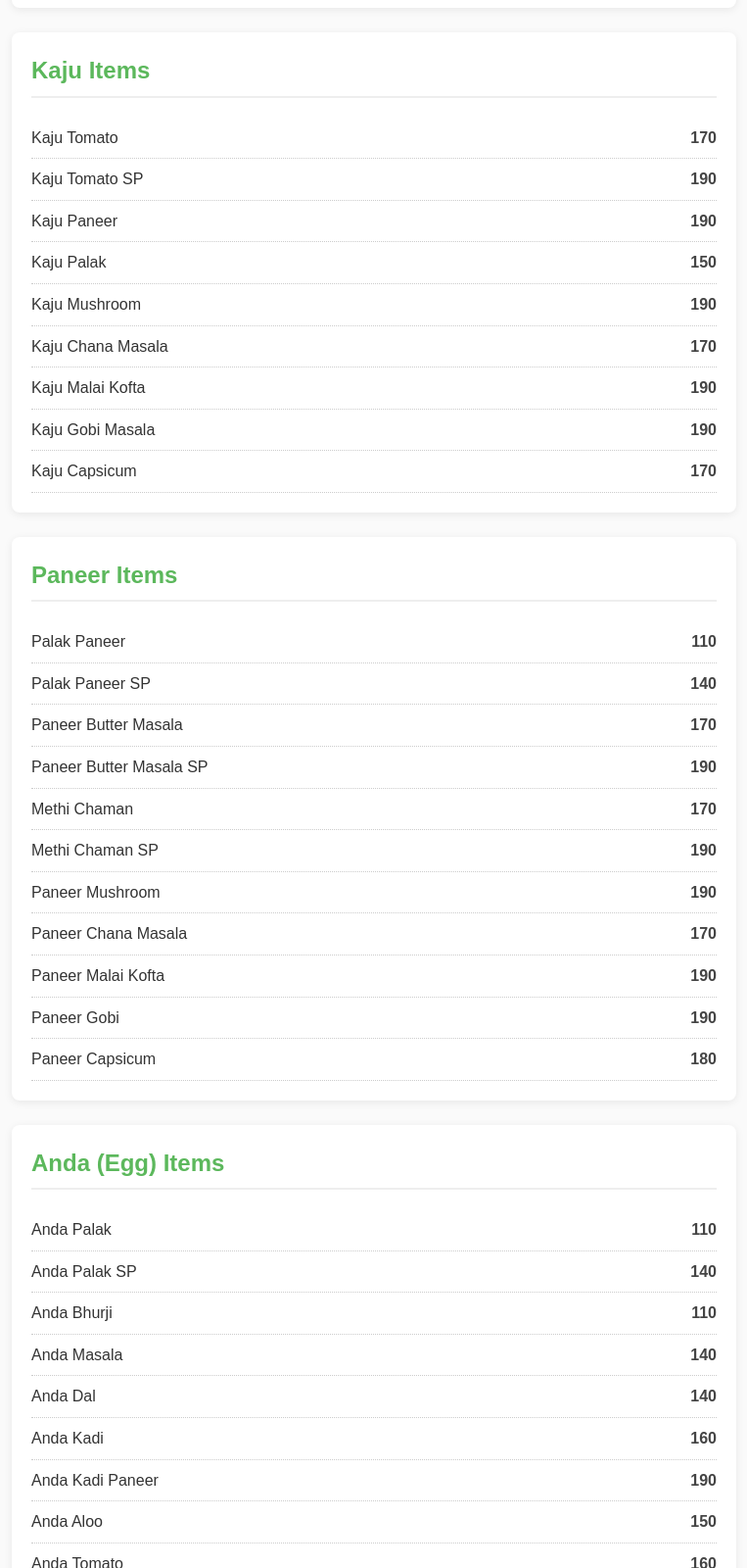
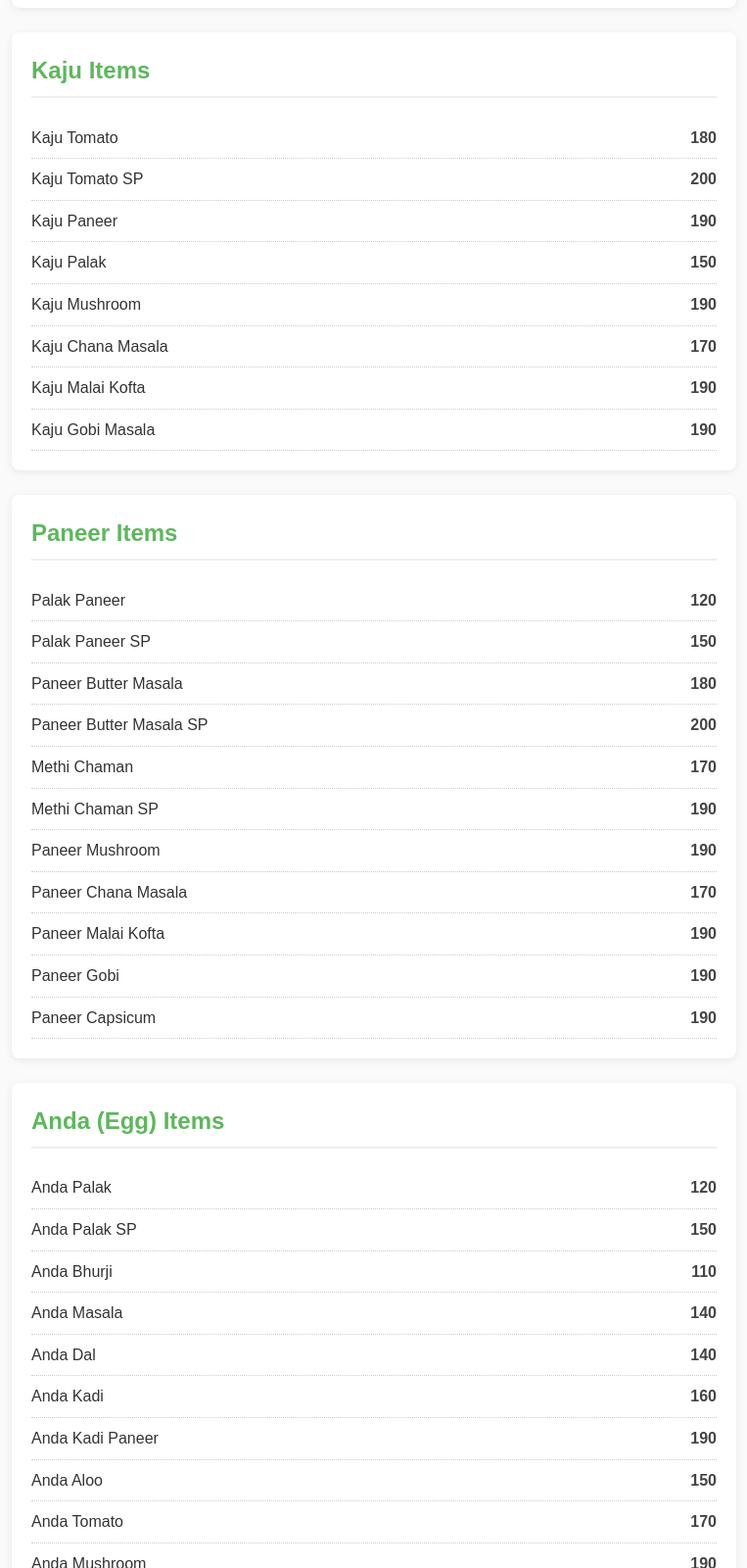
Before and after one commit to delight-dhaba/Menu, a plain HTML site: page index.html in a window 1280 px wide. Shown: the part 1200-2800 px from the top of the page at 98% size, without its empty margins (258-1021 px from the left). Drawn offline with Linux system fonts and the light colour scheme.

Commit message:
Update index.html

```diff
--- a/index.html
+++ b/index.html
@@ -97,7 +97,7 @@
     <h2>Breads</h2>
     <ul>
       <li>Pulka <span>08</span></li>
-      <li>Aloo Parota <span>35</span></li>
+      <li>Aloo Parota <span>40</span></li>
       <li>Sada Parota <span>35</span></li>
       <li>Methi Parota <span>40</span></li>
       <li>Gobi Parota <span>40</span></li>
@@ -111,10 +111,10 @@
     <ul>
       <li>Palak <span>90</span></li>
       <li>Dal <span>90</span></li>
-      <li>Dal Makhani <span>110</span></li>
+      <li>Dal Makhani <span>120</span></li>
       <li>Aloo Batani <span>90</span></li>
       <li>Kadi Pokodi <span>90</span></li>
-      <li>Tomato Curry <span>90</span></li>
+      <li>Tomato Curry <span>100</span></li>
       <li>All Mixture <span>170</span></li>
       <li>Chana Masala <span>150</span></li>
       <li>Mushroom Curry <span>170</span></li>
@@ -127,47 +127,46 @@
   <div class="section" id="kaju-items">
     <h2>Kaju Items</h2>
     <ul>
-      <li>Kaju Tomato <span>170</span></li>
-      <li>Kaju Tomato SP <span>190</span></li>
+      <li>Kaju Tomato <span>180</span></li>
+      <li>Kaju Tomato SP <span>200</span></li>
       <li>Kaju Paneer <span>190</span></li>
       <li>Kaju Palak <span>150</span></li>
       <li>Kaju Mushroom <span>190</span></li>
       <li>Kaju Chana Masala <span>170</span></li>
       <li>Kaju Malai Kofta <span>190</span></li>
       <li>Kaju Gobi Masala <span>190</span></li>
-      <li>Kaju Capsicum <span>170</span></li>
     </ul>
   </div>
 
   <div class="section" id="paneer-items">
     <h2>Paneer Items</h2>
     <ul>
-      <li>Palak Paneer <span>110</span></li>
-      <li>Palak Paneer SP <span>140</span></li>
-      <li>Paneer Butter Masala <span>170</span></li>
-      <li>Paneer Butter Masala SP <span>190</span></li>
+      <li>Palak Paneer <span>120</span></li>
+      <li>Palak Paneer SP <span>150</span></li>
+      <li>Paneer Butter Masala <span>180</span></li>
+      <li>Paneer Butter Masala SP <span>200</span></li>
       <li>Methi Chaman <span>170</span></li>
       <li>Methi Chaman SP <span>190</span></li>
       <li>Paneer Mushroom <span>190</span></li>
       <li>Paneer Chana Masala <span>170</span></li>
       <li>Paneer Malai Kofta <span>190</span></li>
       <li>Paneer Gobi <span>190</span></li>
-      <li>Paneer Capsicum <span>180</span></li>
+      <li>Paneer Capsicum <span>190</span></li>
     </ul>
   </div>
 
   <div class="section" id="anda-items">
     <h2>Anda (Egg) Items</h2>
     <ul>
-      <li>Anda Palak <span>110</span></li>
-      <li>Anda Palak SP <span>140</span></li>
+      <li>Anda Palak <span>120</span></li>
+      <li>Anda Palak SP <span>150</span></li>
       <li>Anda Bhurji <span>110</span></li>
       <li>Anda Masala <span>140</span></li>
       <li>Anda Dal <span>140</span></li>
       <li>Anda Kadi <span>160</span></li>
       <li>Anda Kadi Paneer <span>190</span></li>
       <li>Anda Aloo <span>150</span></li>
-      <li>Anda Tomato <span>160</span></li>
+      <li>Anda Tomato <span>170</span></li>
       <li>Anda Mushroom <span>190</span></li>
       <li>Anda All Mixture <span>190</span></li>
       <li>Anda Chana Masala <span>180</span></li>
@@ -186,9 +185,10 @@
       <li>Half Kheer <span>50</span></li>
       <li>Double Ka Meetha <span>100</span></li>
       <li>Half Double Ka Meetha <span>50</span></li>
-      <li>Gajar Ka Halwa (with Ice Cream) <span>80</span></li>
+      <li>Gajar Ka Halwa (with Ice Cream) <span>100</span></li>
       <li>Curd Rice <span>70</span></li>
       <li>Half Curd <span>30</span></li>
+      <li>Sweet Pan <span>(Available)</span></li>
       <li>Cool Drinks <span>(Available)</span></li>
       <li>Ice Creams <span>(Available)</span></li>
     </ul>
```
